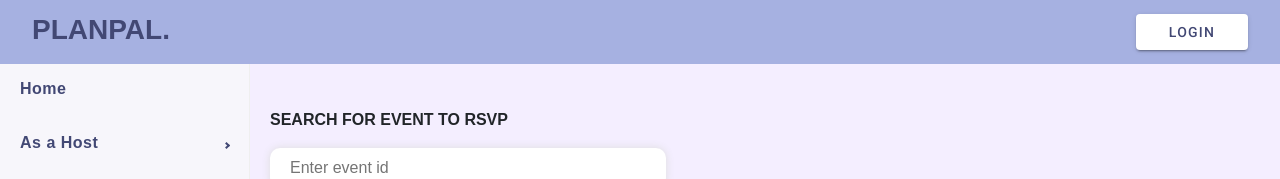
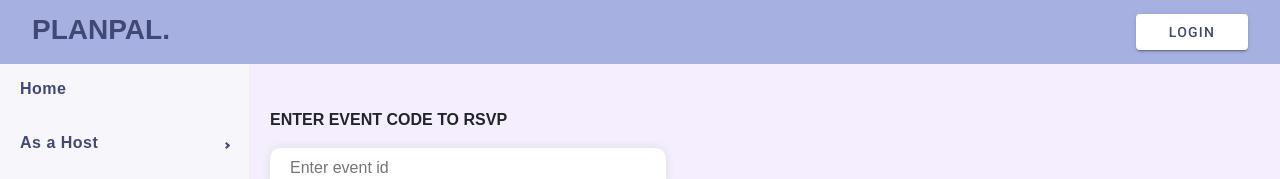
Before and after one commit to samanthatan01/PlanPal, a React (Vite) app in the folder Frontend/: page /respond in a window 1280 px wide. Shown: the top 179 px of the page. Built offline with nearby package versions, Linux system fonts and the light colour scheme.

Commit message:
Update Response.jsx

```diff
--- a/Frontend/src/pages/Response.jsx
+++ b/Frontend/src/pages/Response.jsx
@@ -21,7 +21,7 @@ const Response = () => {
           <>
             <div>
               <br />
-              <strong> SEARCH FOR EVENT TO RSVP</strong>
+              <strong> ENTER EVENT CODE TO RSVP</strong>
             </div>
             <div className={`${styles.wrapper}`}>
               <input
```
